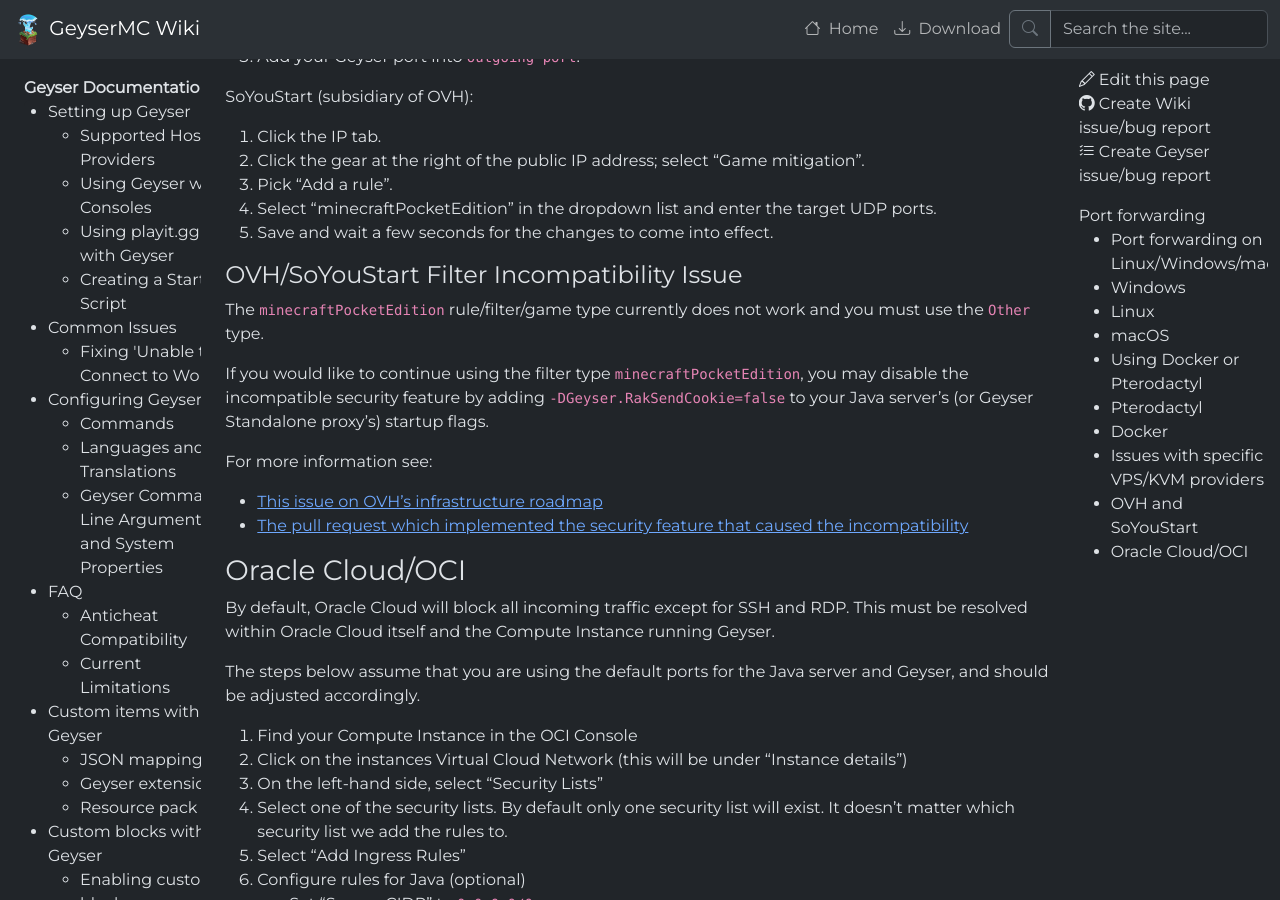
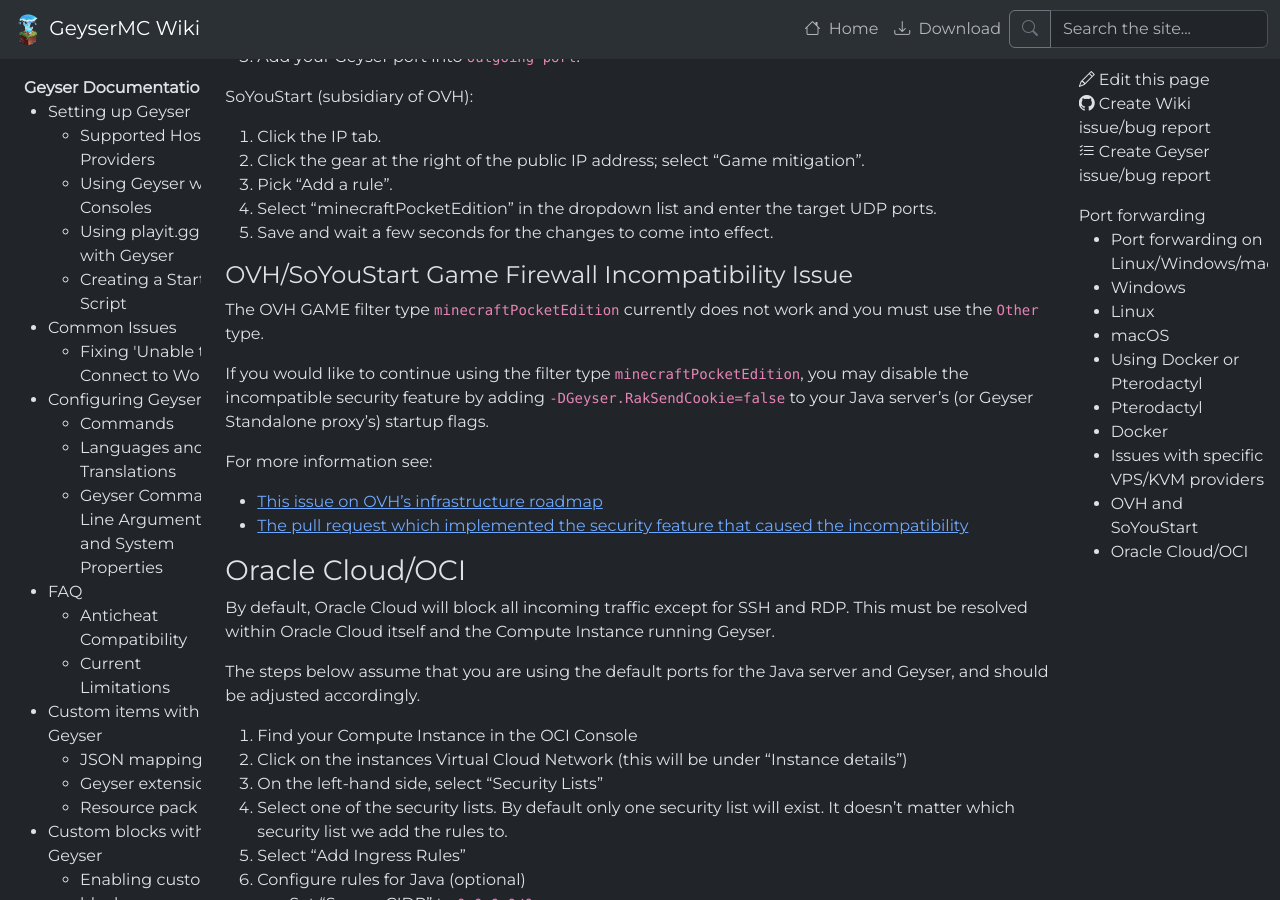
Before and after one commit to GeyserMC/GeyserWiki, a Jekyll site: the page built from _docs/geyser/port-forwarding.md, in a window 1280 px wide and 900 px high, scrolled down 3782 px. Built offline with Jekyll 4.4.1, drawn with Linux system fonts in a browser that asks for light colours.

Commit message:
improve clarity

```diff
--- a/_docs/geyser/port-forwarding.md
+++ b/_docs/geyser/port-forwarding.md
@@ -133,8 +133,8 @@
 4. Select "minecraftPocketEdition" in the dropdown list and enter the target UDP ports.
 5. Save and wait a few seconds for the changes to come into effect.
 
-#### OVH/SoYouStart Filter Incompatibility Issue
-The `minecraftPocketEdition` rule/filter/game type currently does not work and you must use the `Other` type.
+#### OVH/SoYouStart Game Firewall Incompatibility Issue
+The OVH GAME filter type `minecraftPocketEdition` currently does not work and you must use the `Other` type.
 
 If you would like to continue using the filter type `minecraftPocketEdition`, you may disable the incompatible security feature by adding `-DGeyser.RakSendCookie=false` to your Java server's (or Geyser Standalone proxy's) startup flags.
 
```
